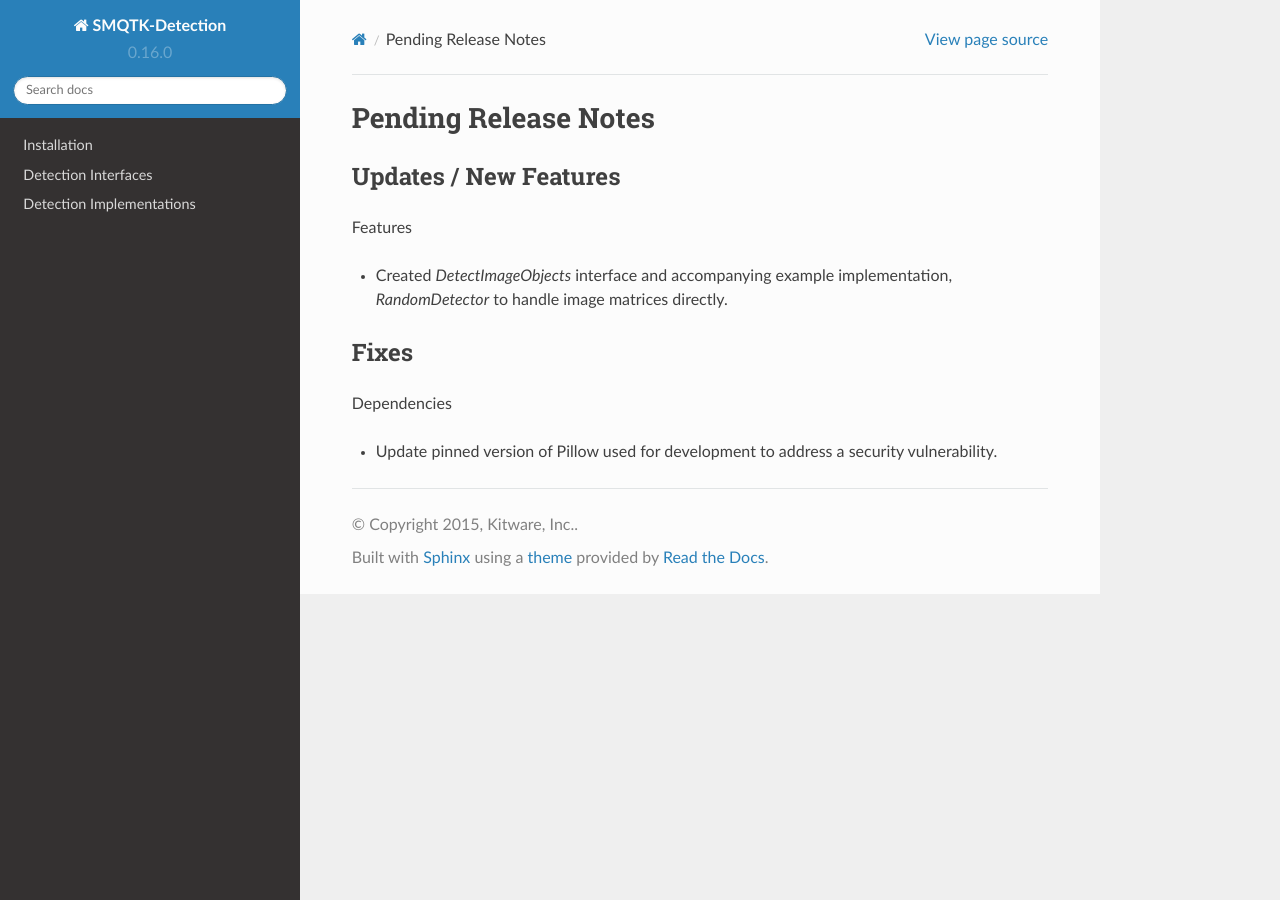
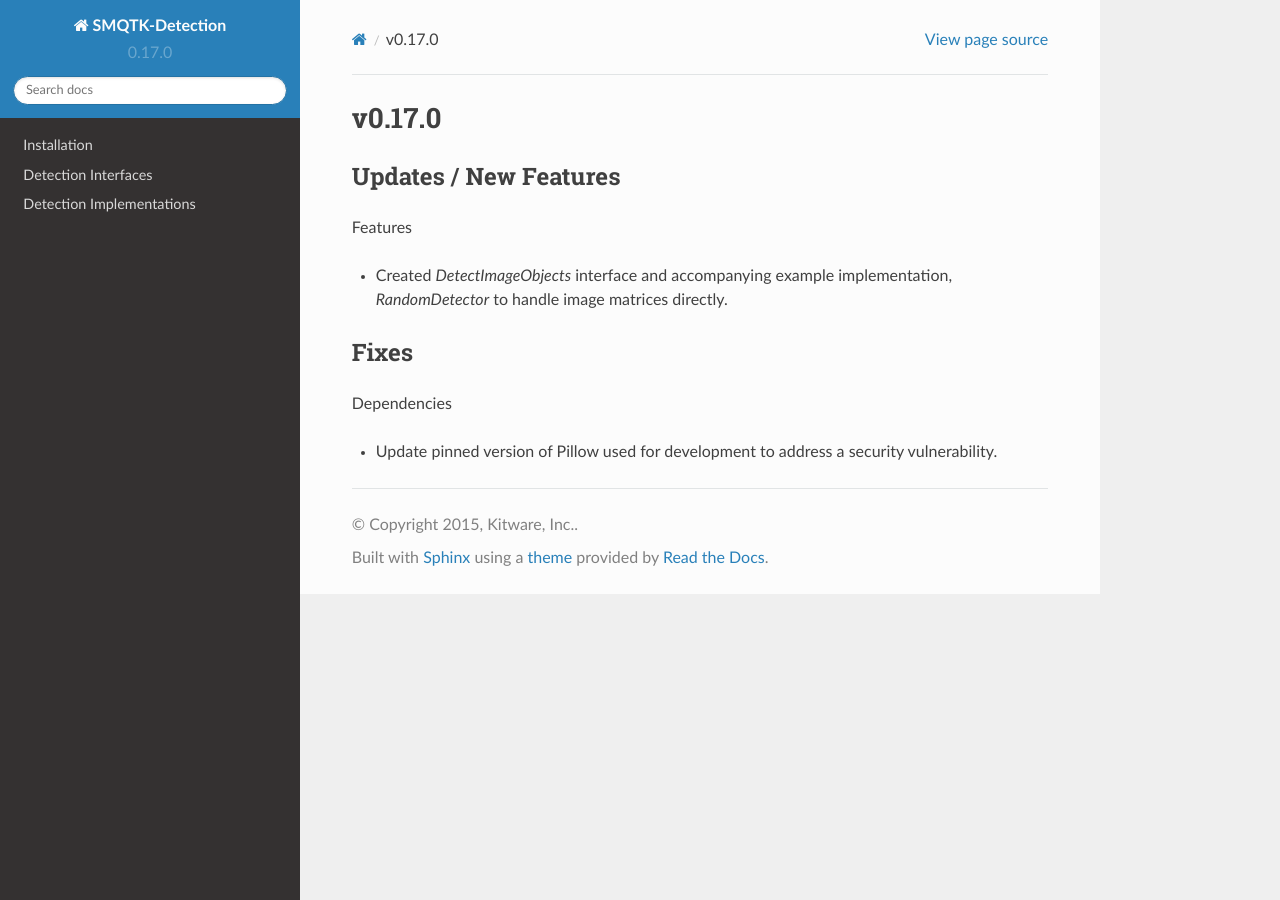
Before and after one commit to Kitware/SMQTK-Detection, a Sphinx documentation site: the page built from docs/release_notes/v0.17.0.rst, in a window 1280 px wide. Built offline with Sphinx 7.4.7 and the Read the Docs theme 2.0.0, drawn with Linux system fonts in a browser that asks for light colours; pages that are not in the unit, such as notebooks, are missing from menus; the version number is read from the project's files by our own code.

Commit message:
version bump

```diff
--- a/docs/release_notes.rst
+++ b/docs/release_notes.rst
@@ -6,3 +6,4 @@ Release Notes
 
    release_notes/v0.15.0
    release_notes/v0.16.0
+   release_notes/v0.17.0
--- a/docs/release_notes/pending_release.rst
+++ b/docs/release_notes/v0.17.0.rst
@@ -1,5 +1,5 @@
-Pending Release Notes
-=====================
+v0.17.0
+=======
 
 Updates / New Features
 ----------------------
--- a/pyproject.toml
+++ b/pyproject.toml
@@ -4,7 +4,7 @@ build-backend = "poetry.core.masonry.api"
 
 [tool.poetry]
 name = "smqtk-detection"
-version = "0.16.0"
+version = "0.17.0"
 description = "Algorithms, data structures and utilities around performing detection of inputs"
 license = "BSD-3-Clause"
 authors = ["Kitware, Inc. <smqtk-developers@kitware.com>"]
```
